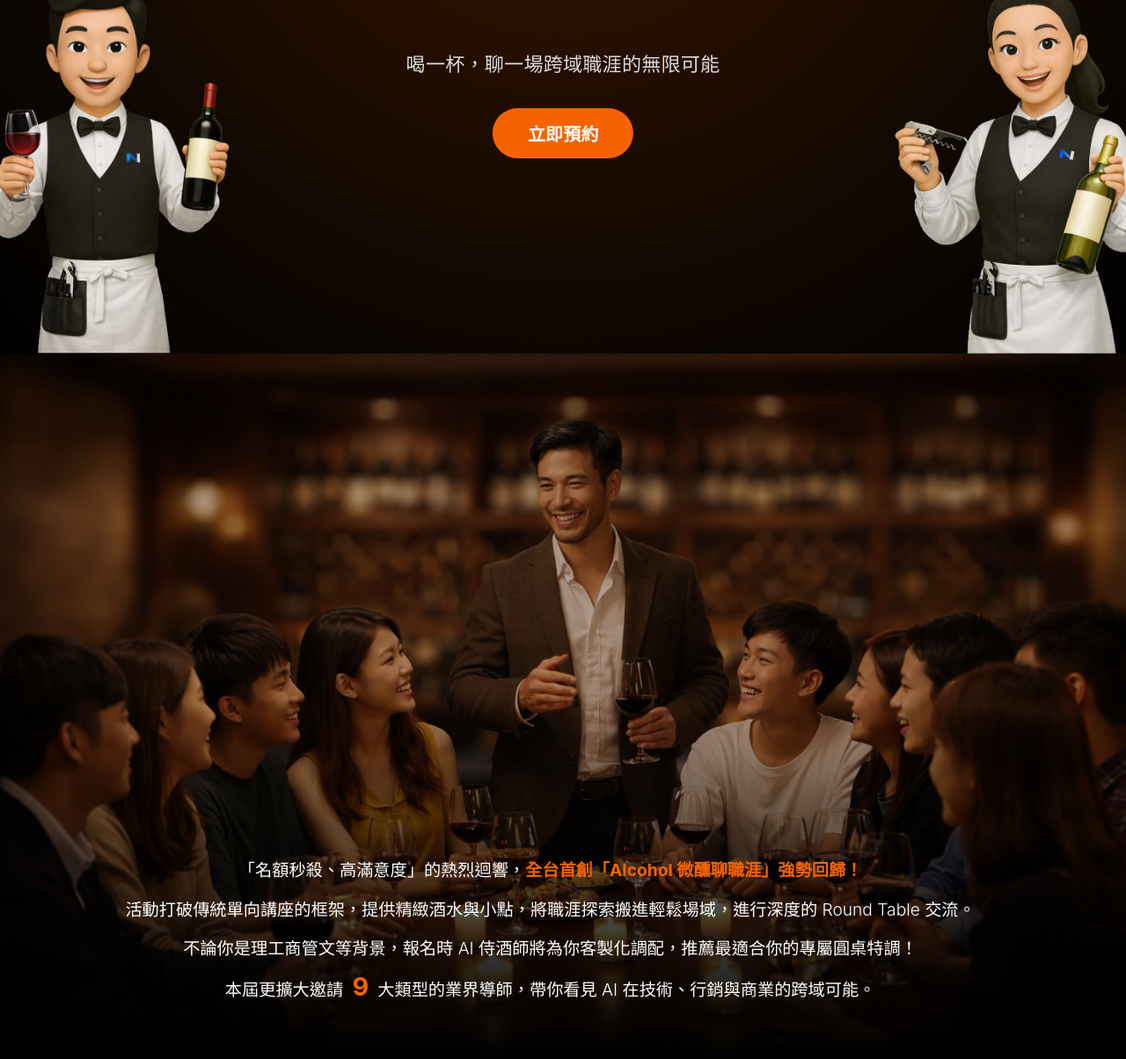
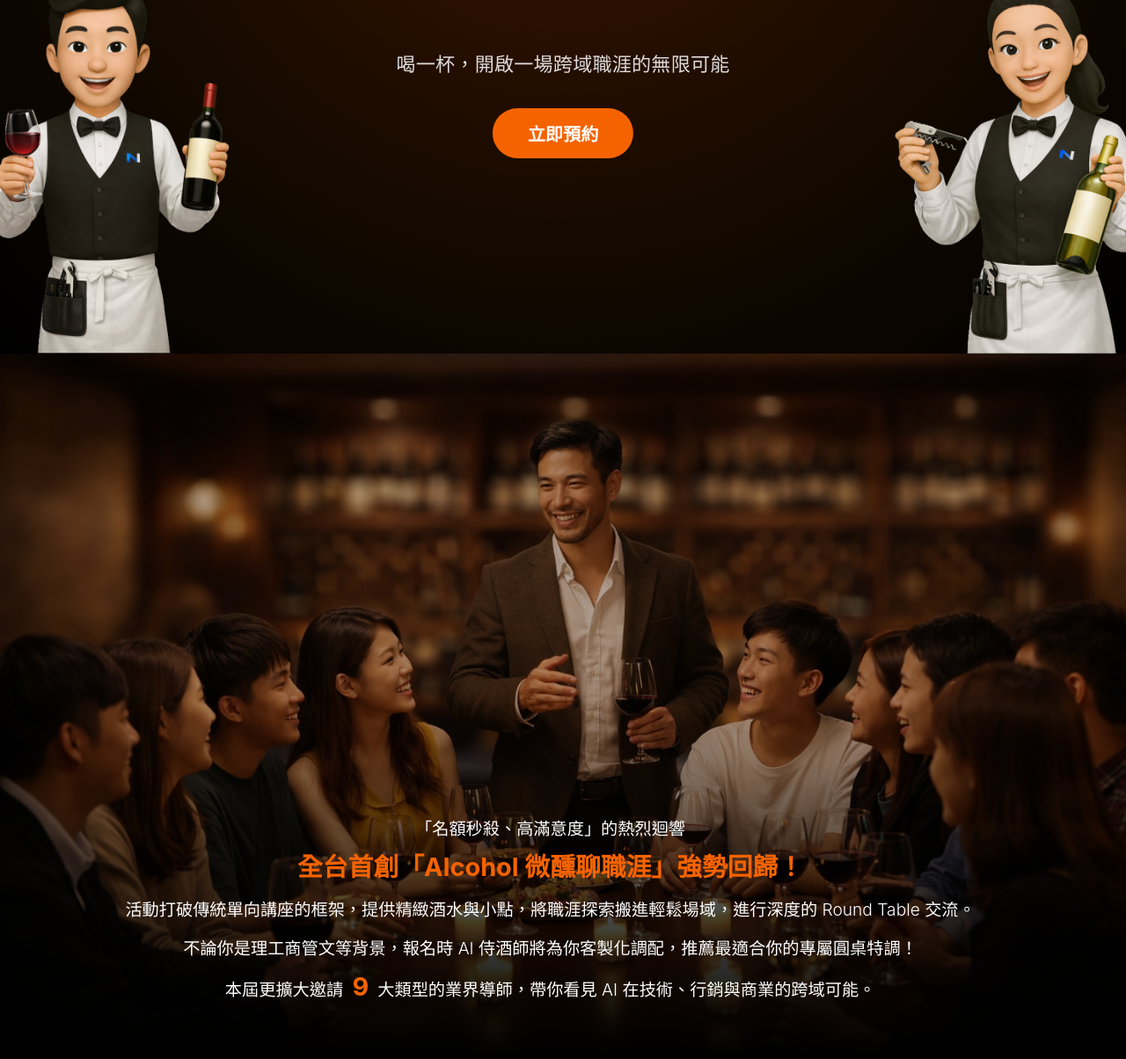
Before and after one commit to IanMackenzie0909/NTUAI-AIcohol, a website: page public/index.html in a window 1280 px wide. Shown: the part 398-1602 px from the top of the page at 88% size. Drawn offline with nearby package versions, Linux system fonts and the light colour scheme; a web font is replaced by a local one.

Commit message:
Content Update

```diff
--- a/public/index.html
+++ b/public/index.html
@@ -69,7 +69,7 @@
             <h1 class="hero-title-wrap">
                 <img src="./assets/Glossy_Orange_Cocktail_Wordmark.png" alt="AIcohol" class="hero-logotype">
             </h1>
-            <p class="hero-sub">喝一杯，聊一場跨域職涯的無限可能</p>
+            <p class="hero-sub">喝一杯，開啟一場跨域職涯的無限可能</p>
             <a href="#register" class="btn-orange btn-orange-lg">立即預約</a>
         </div>
     </section>
@@ -80,7 +80,8 @@
         <div class="overlay"></div>
         <div class="about-content">
             <div class="about-text">
-                <p>「名額秒殺、高滿意度」的熱烈迴響，<span class="bold-orange">全台首創「AIcohol 微醺聊職涯」強勢回歸！</span></p>
+                <p>「名額秒殺、高滿意度」的熱烈迴響</p>
+                <p><span class="bold-orange-lg">全台首創「AIcohol 微醺聊職涯」強勢回歸！</span></p>
                 <p>活動打破傳統單向講座的框架，提供精緻酒水與小點，將職涯探索搬進輕鬆場域，進行深度的 Round Table 交流。</p>
                 <p>不論你是理工商管文等背景，報名時 AI 侍酒師將為你客製化調配，推薦最適合你的專屬圓桌特調！</p>
                 <p>本屆更擴大邀請 <span class="bold-orange-lg">9</span>
```
